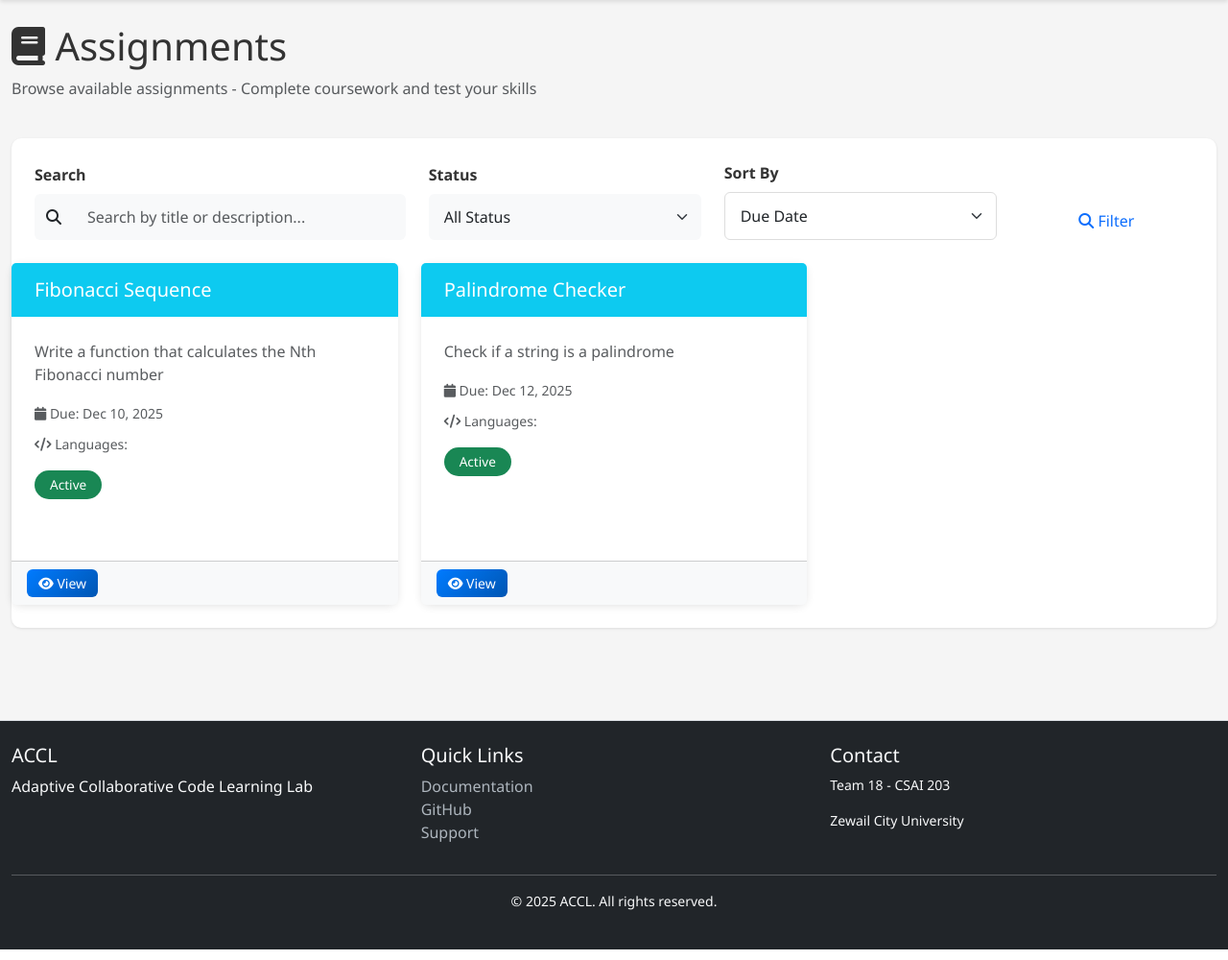
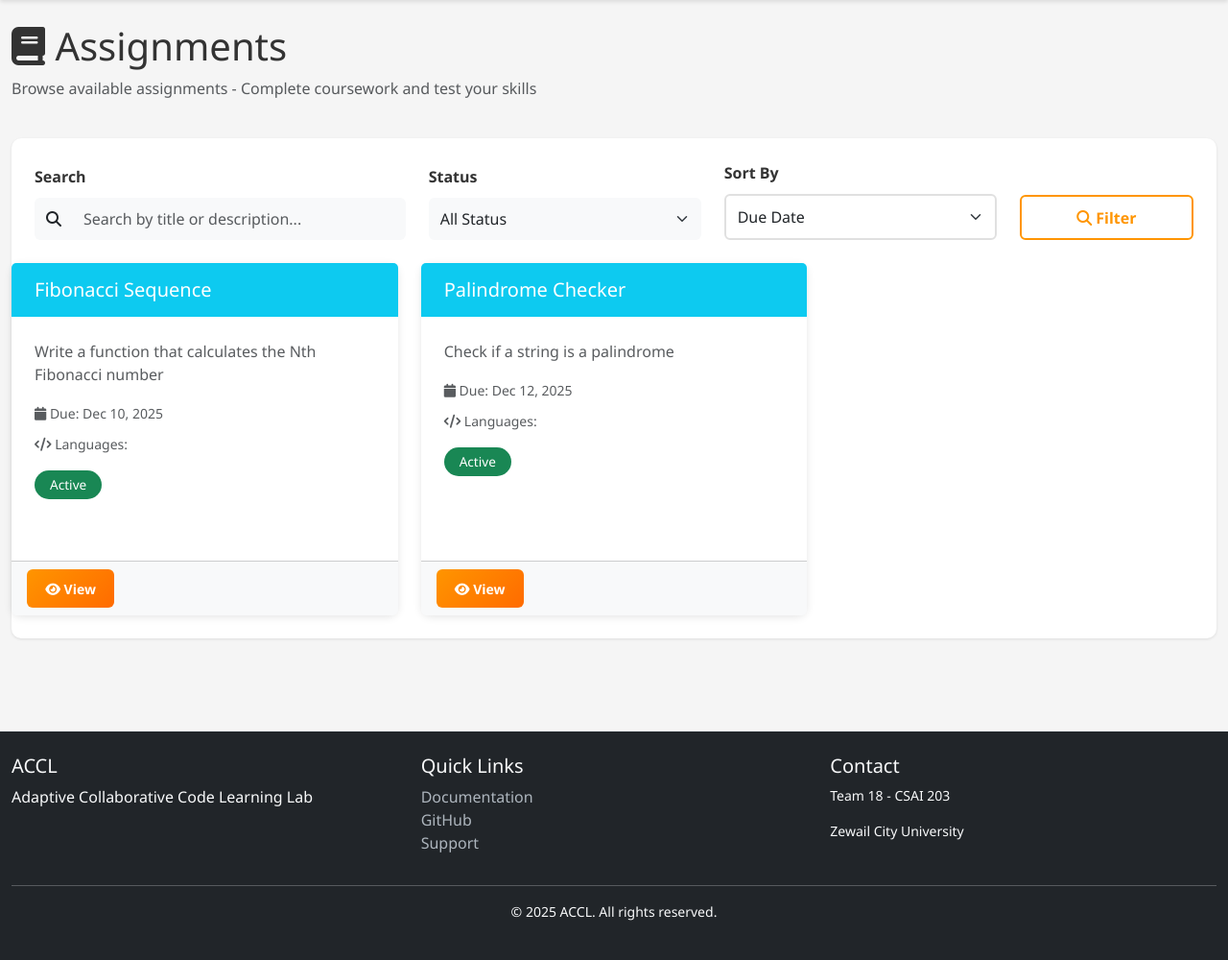
Before and after one commit to amr-yasser226/adaptive-code-lab, a Flask app: page /assignments in a window 1280 px wide. Shown: the part 62-1062 px from the top of the page at 96% size. Run offline with Flask 3, Linux system fonts and the light colour scheme; the visitor is signed in with stand-in values (Sample User, id 1).

Commit message:
style: enhance form controls and buttons with gradients, shadows, and smooth transitions

```diff
--- a/src/app/static/css/main.css
+++ b/src/app/static/css/main.css
@@ -1225,6 +1225,95 @@ footer a:hover {
     margin: 0;
 }
 
+/* Form Control Enhancements */
+.form-control,
+.form-select {
+    border: 2px solid #e0e0e0;
+    border-radius: 6px;
+    padding: 0.65rem 0.75rem;
+    transition: all 0.3s ease;
+}
+
+.form-control:focus,
+.form-select:focus {
+    border-color: #FF9500;
+    box-shadow: 0 0 0 0.2rem rgba(255, 149, 0, 0.25);
+}
+
+.form-label {
+    font-weight: 600;
+    color: #333;
+    margin-bottom: 0.6rem;
+}
+
+/* Button Enhancements */
+.btn {
+    border-radius: 6px;
+    font-weight: 600;
+    transition: all 0.3s ease;
+    padding: 0.6rem 1.2rem;
+}
+
+.btn-primary {
+    background: linear-gradient(135deg, #FF9500 0%, #FF6B00 100%);
+    border: none;
+}
+
+.btn-primary:hover {
+    transform: translateY(-2px);
+    box-shadow: 0 6px 16px rgba(255, 149, 0, 0.4);
+}
+
+.btn-outline-primary {
+    color: #FF9500;
+    border: 2px solid #FF9500;
+}
+
+.btn-outline-primary:hover {
+    background: #FF9500;
+    border-color: #FF9500;
+}
+
+.btn-secondary {
+    background: #6c757d;
+    border: none;
+}
+
+.btn-secondary:hover {
+    background: #5a6268;
+    transform: translateY(-2px);
+}
+
+.btn-success {
+    background: #52C41A;
+    border: none;
+}
+
+.btn-success:hover {
+    background: #3F8A00;
+    transform: translateY(-2px);
+}
+
+.btn-danger {
+    background: #E53935;
+    border: none;
+}
+
+.btn-danger:hover {
+    background: #C62828;
+    transform: translateY(-2px);
+}
+
+.btn-info {
+    background: #1E88E5;
+    border: none;
+}
+
+.btn-info:hover {
+    background: #1565C0;
+    transform: translateY(-2px);
+}
+
 /* Responsive Design - Tablet Adjustments */
 @media (max-width: 768px) {
     .dashboard-header {
```
